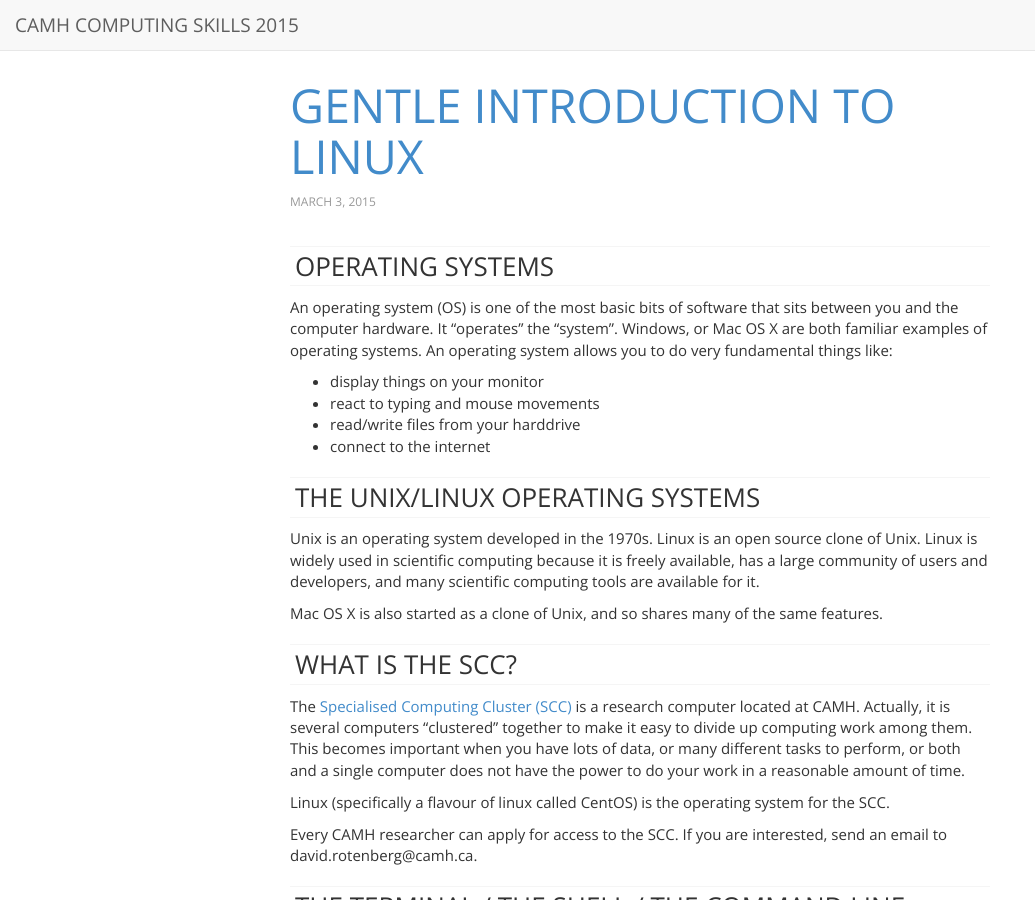
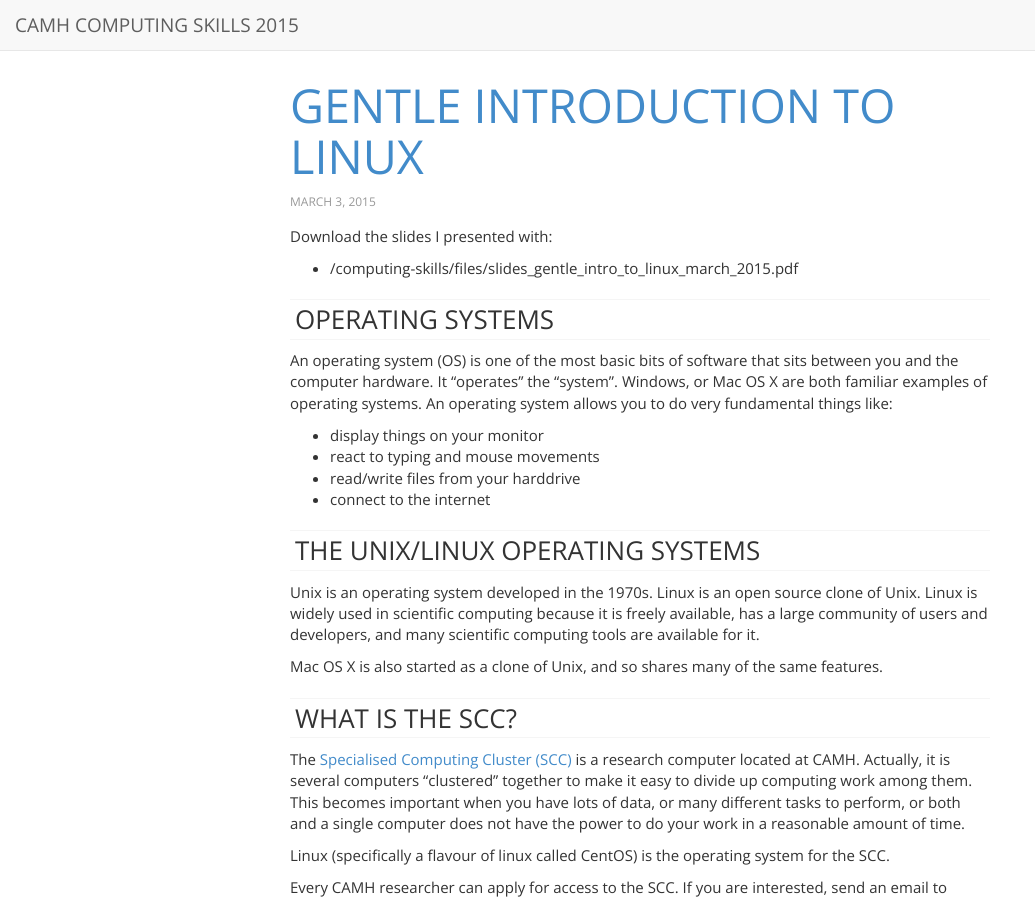
Before and after one commit to TIGRLab/computing-skills-march-2015, a Jekyll site: the page built from _posts/2015-03-03-gentle-introduction-to-linux.md, in a window 1280 px wide and 900 px high. Shown: the whole window, without its empty margins (0-1035 px from the left). Built offline with Jekyll 4.4.1, drawn with Linux system fonts in a browser that asks for light colours; nearby versions of some CDN libraries.

Commit message:
Added workshop 1 slides

```diff
--- a/_posts/2015-03-03-gentle-introduction-to-linux.md
+++ b/_posts/2015-03-03-gentle-introduction-to-linux.md
@@ -3,6 +3,11 @@ published: true
 layout: post
 title: "Gentle Introduction to Linux"
 ---
+
+Download the slides I presented with:
+
+- {{site.baseurl}}/files/slides_gentle_intro_to_linux_march_2015.pdf
+
 
 ### Operating Systems
 
```
Also changed, not shown: 1 other file.
